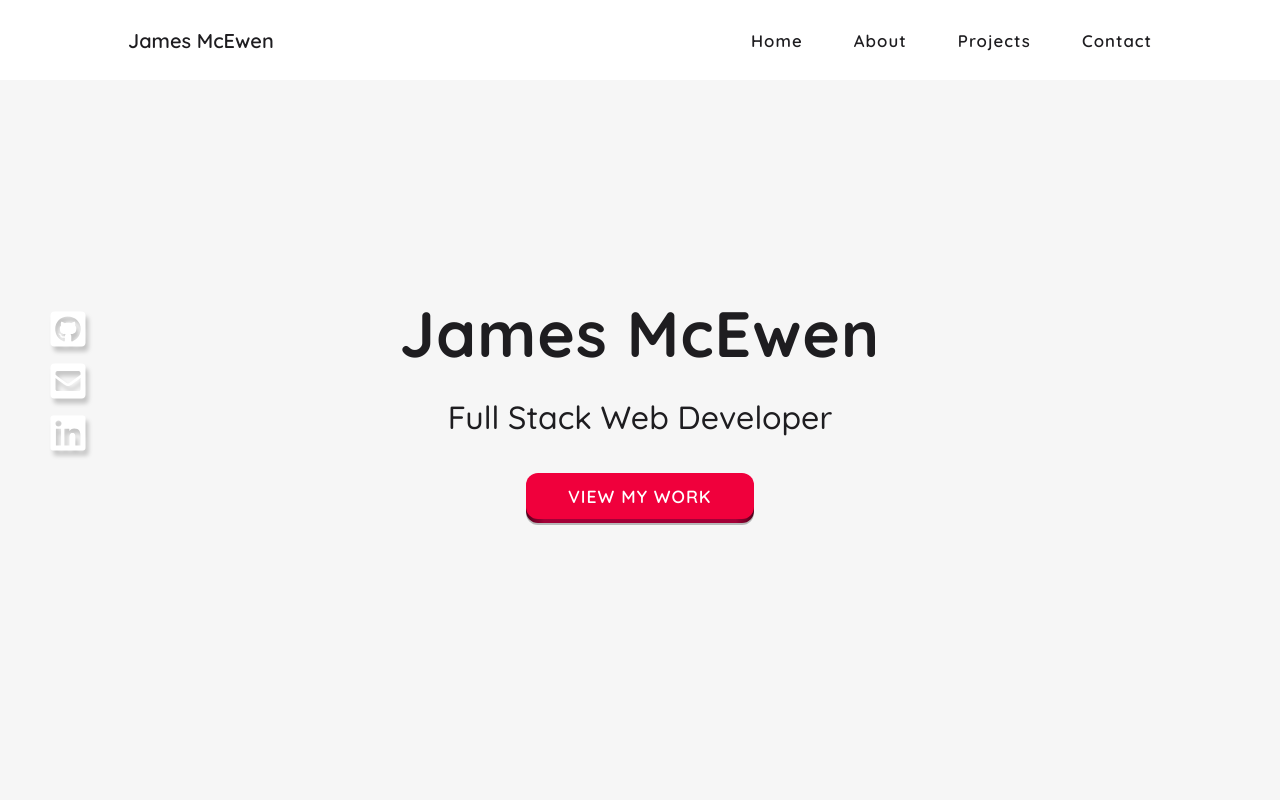
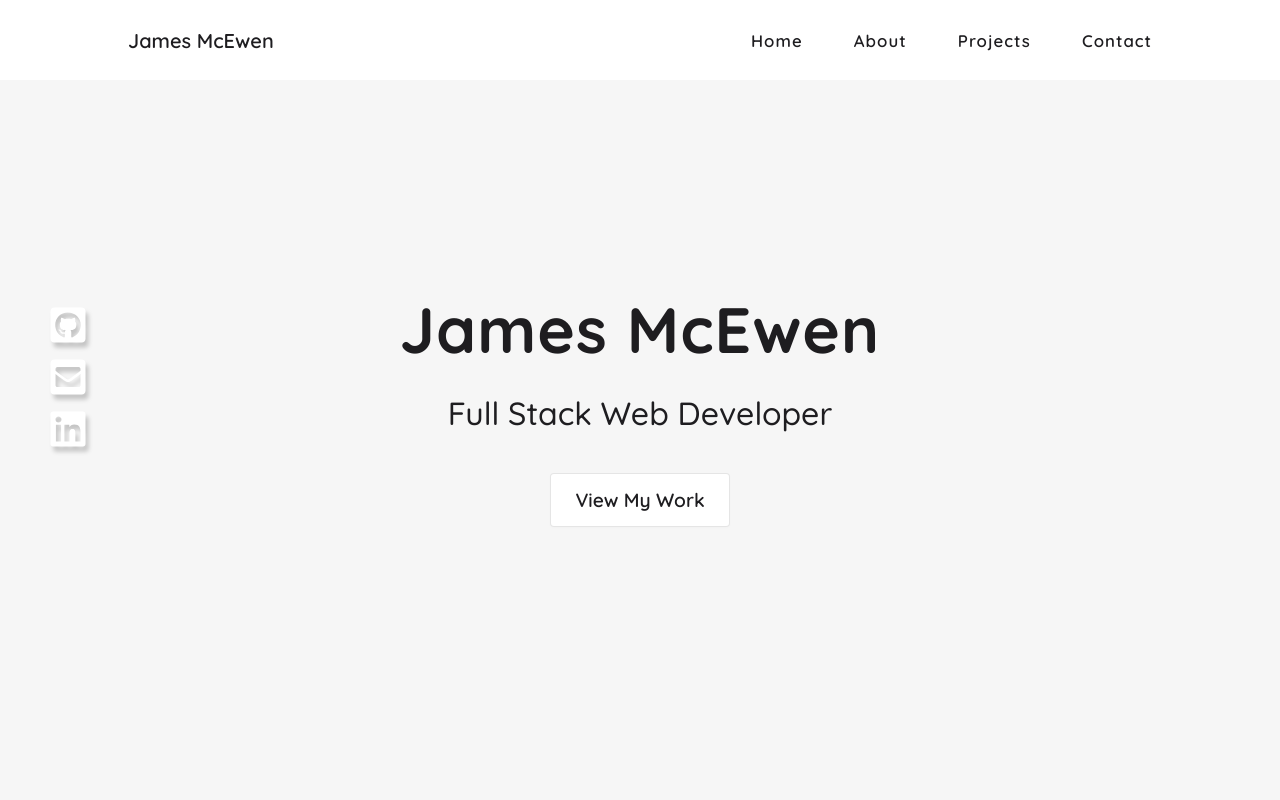
Before and after one commit to jemcewen/portfolio, a React (Create React App) app: page / in a window 1280 px wide. Shown: the top 800 px of the page. Built offline with nearby package versions, Linux system fonts and the light colour scheme; the HTML template or start-up script is replaced by a standard one.

Commit message:
Change button styles

```diff
--- a/src/components/Button/Button.jsx
+++ b/src/components/Button/Button.jsx
@@ -8,9 +8,7 @@ const Button = (props) => {
       disabled={props.disabled}
       className={`${styles.button} ${props.className}`}
     >
-      <span className={styles['button-shadow']}></span>
-      <span className={styles['button-edge']}></span>
-      <span className={styles['button-front']}>{props.children}</span>
+      {props.children}
     </button>
   );
 };
--- a/src/components/Button/Button.module.css
+++ b/src/components/Button/Button.module.css
@@ -1,99 +1,31 @@
 .button {
-  position: relative;
-  border: none;
-  background: transparent;
-  padding: 0;
+  background-color: #ffffff;
+  border: 1px solid rgba(0, 0, 0, 0.1);
+  border-radius: 0.25rem;
+  box-shadow: rgba(0, 0, 0, 0.02) 0 1px 3px 0;
   cursor: pointer;
-  outline-offset: 4px;
-  transition: filter 250ms;
+  font-size: 1.2rem;
+  font-weight: 600;
+  padding: 0.875rem 1.5rem;
+  transition: all 250ms;
   user-select: none;
   -webkit-user-select: none;
   touch-action: manipulation;
-  z-index: 1;
 }
 
-.button-shadow {
-  position: absolute;
-  top: 0;
-  left: 0;
-  width: 100%;
-  height: 100%;
-  border-radius: 12px;
-  background: hsl(0deg 0% 0% / 0.25);
-  will-change: transform;
-  transform: translateY(2px);
-  transition: transform 600ms cubic-bezier(0.3, 0.7, 0.4, 1);
-}
-
-.button-edge {
-  position: absolute;
-  top: 0;
-  left: 0;
-  width: 100%;
-  height: 100%;
-  border-radius: 12px;
-  background: linear-gradient(
-    to left,
-    hsl(340deg 100% 16%) 0%,
-    hsl(340deg 100% 32%) 8%,
-    hsl(340deg 100% 32%) 92%,
-    hsl(340deg 100% 16%) 100%
-  );
-}
-
-.button-front {
-  display: block;
-  position: relative;
-  padding: 12px 27px;
-  border-radius: 12px;
-  font-size: 1.1rem;
-  font-weight: 600;
-  letter-spacing: 1px;
-  text-transform: uppercase;
-  color: white;
-  background: hsl(345deg 100% 47%);
-  will-change: transform;
-  transform: translateY(-4px);
-  transition: transform 600ms cubic-bezier(0.3, 0.7, 0.4, 1);
-}
-
-@media (min-width: 768px) {
-  .button-front {
-    padding: 0.75rem 2.625rem;
-  }
+.button:hover,
+.button:focus {
+  border-color: rgba(0, 0, 0, 0.2);
+  box-shadow: rgba(0, 0, 0, 0.1) 0 4px 12px;
 }
 
 .button:hover {
-  filter: brightness(110%);
-  -webkit-filter: brightness(110%);
+  transform: translateY(-1px);
 }
 
-.button:hover .button-front {
-  transform: translateY(-6px);
-  transition: transform 250ms cubic-bezier(0.3, 0.7, 0.4, 1.5);
+.button:active {
+  background-color: #f0f0f1;
+  border-color: rgba(0, 0, 0, 0.15);
+  box-shadow: rgba(0, 0, 0, 0.06) 0 2px 4px;
+  transform: translateY(0);
 }
-
-.button:active .button-front {
-  transform: translateY(-2px);
-  transition: transform 34ms;
-}
-
-.button:hover .button-shadow {
-  transform: translateY(4px);
-  transition: transform 250ms cubic-bezier(0.3, 0.7, 0.4, 1.5);
-}
-
-.button:active .button-shadow {
-  transform: translateY(1px);
-  transition: transform 34ms;
-}
-
-.button:focus:not(:focus-visible) {
-  outline: none;
-}
-
-@media (max-width: 480px) {
-  .button-front {
-    font-size: 0.8rem;
-  }
-}
```
